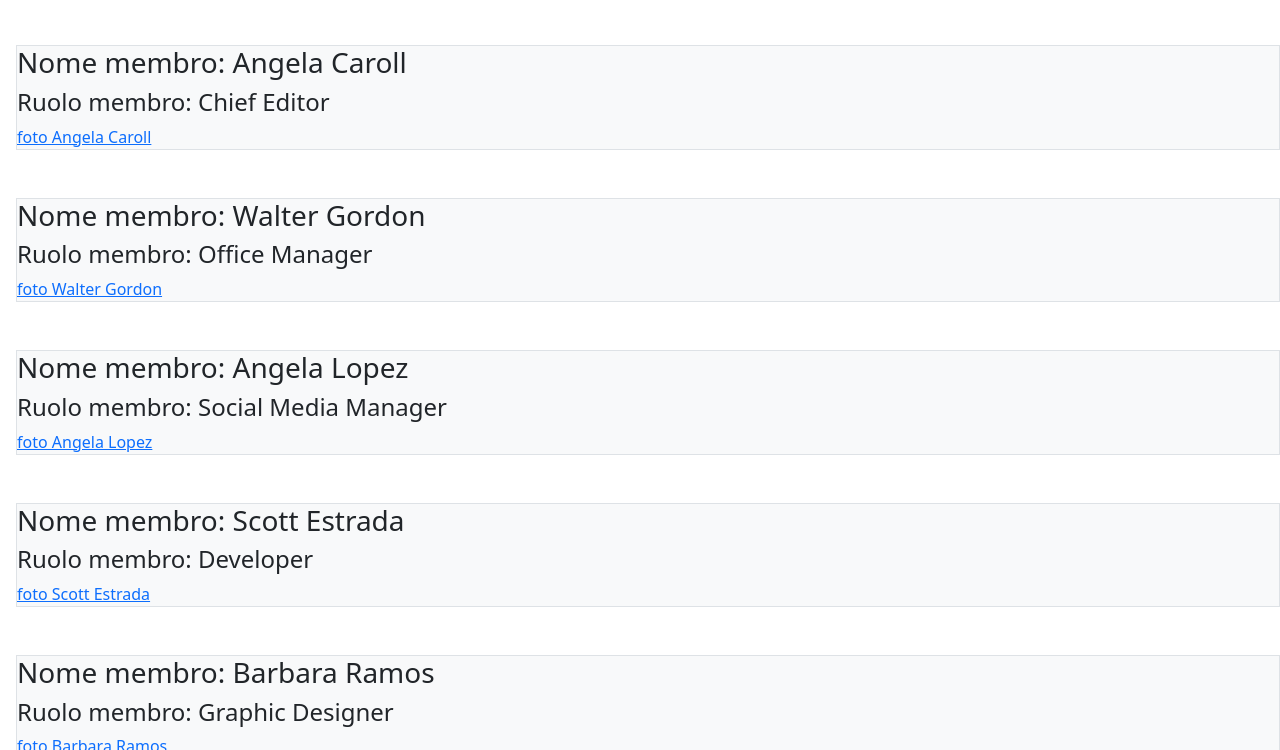
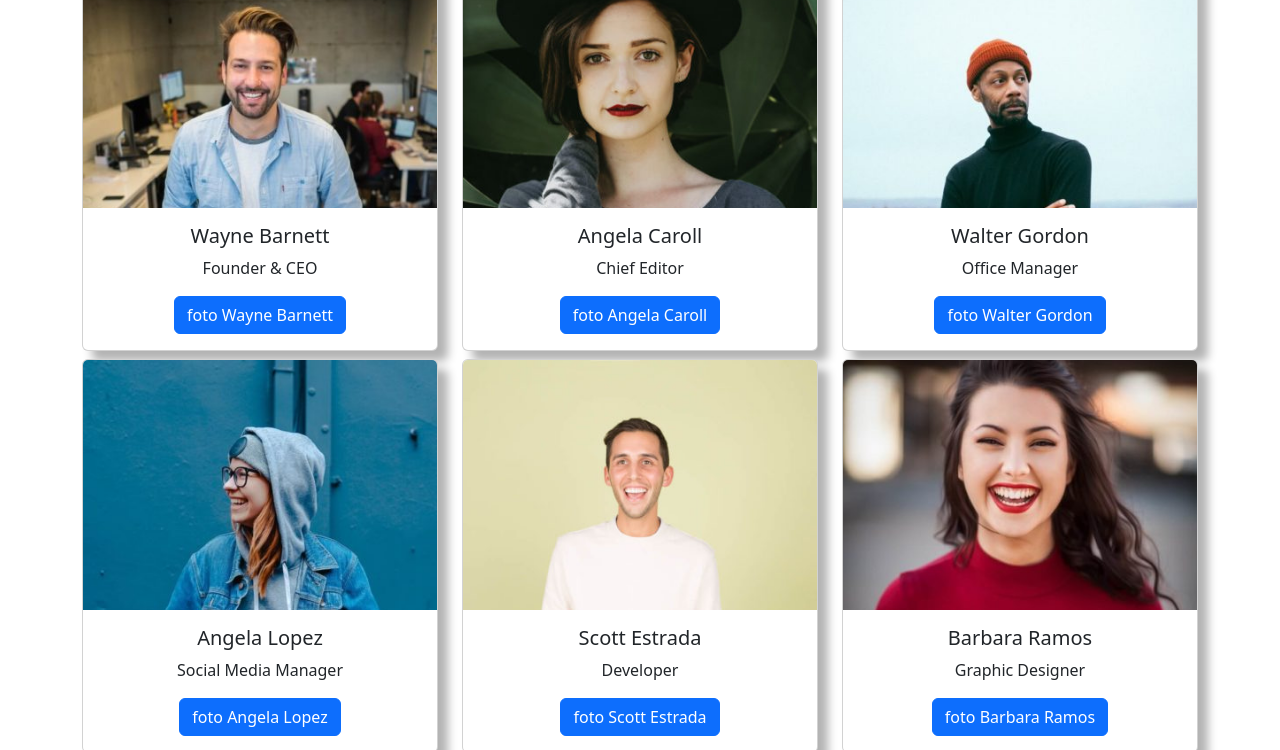
Before and after one commit to Francescodc92/js-our-team, a plain HTML site: page index.html in a window 1280 px wide. Shown: the part 155-905 px from the top of the page. Drawn offline with nearby package versions, Linux system fonts and the light colour scheme.

Commit message:
add img in html and transform the elements on card, end bonus 1/2

```diff
--- a/css/style.css
+++ b/css/style.css
@@ -5,3 +5,12 @@
   -webkit-font-smoothing: antialiased;
   -moz-osx-font-smoothing: grayscale;
 }
+
+.card{
+  box-shadow: .625rem .625rem .625rem rgba(0, 0, 0, 0.3);
+}
+.card img{
+  max-height: 250px;
+  object-fit: cover;
+  object-position: top ;
+}
--- a/index.html
+++ b/index.html
@@ -15,8 +15,13 @@
     <link rel="stylesheet" href="./css/style.css" />
   </head>
   <body>
-    <ul id="member-list" class="list-unstyled mt-5 ms-3">
-    </ul>
+    <div class="container">
+      <h1 class="text-center mt-5 text-uppercase">Il nostro team</h1>
+      <div class="row mb-5">
+      </div>
+      <!--end row-->
+    </div>
+    <!--end container-->
     <!--my js-->
     <script src="./js/script.js"></script>
   </body>
--- a/js/script.js
+++ b/js/script.js
@@ -72,21 +72,32 @@ const teamMembers = [
 /*--------------
 Elements HTML
 --------------*/
-const ulElement = document.getElementById('member-list')
+const rowElement = document.querySelector('.row')
 
 teamMembers.forEach(element => {
   const currentMemberName = element.memberName
   const currentBusinessRole = element.businessRole
   const currentMemberPhoto = element.photo
   const cardHTML =`
-  <li class="mt-5 bg-light border">
-    <h3>Nome membro: ${ currentMemberName}</h3>
-    <h4>Ruolo membro: ${ currentBusinessRole}</h4>
-    <a href="${ currentMemberPhoto}" target="_blank">
-      foto ${ currentMemberName}
-    </a>
-  </li>
+    <div class=" col-sm-6 col-lg-4 mt-2">
+      <div class="card">
+          <img src="${currentMemberPhoto}"
+            class="card-img-top img-fluid"
+            alt="foto ${currentMemberName}"
+          >
+
+          <div class="card-body text-center">
+            <h5 class="card-title">${currentMemberName}</h5>
+            <p class="card-text">${currentBusinessRole}</p>
+            <a href="${currentMemberPhoto}" class="btn btn-primary">
+              foto ${currentMemberName}
+            </a>
+          </div>
+        </div>
+        <!--end card-->
+    </div>
+    <!--end col-->
   `
 
-  ulElement.innerHTML += cardHTML
+  rowElement.innerHTML += cardHTML
 })
```
